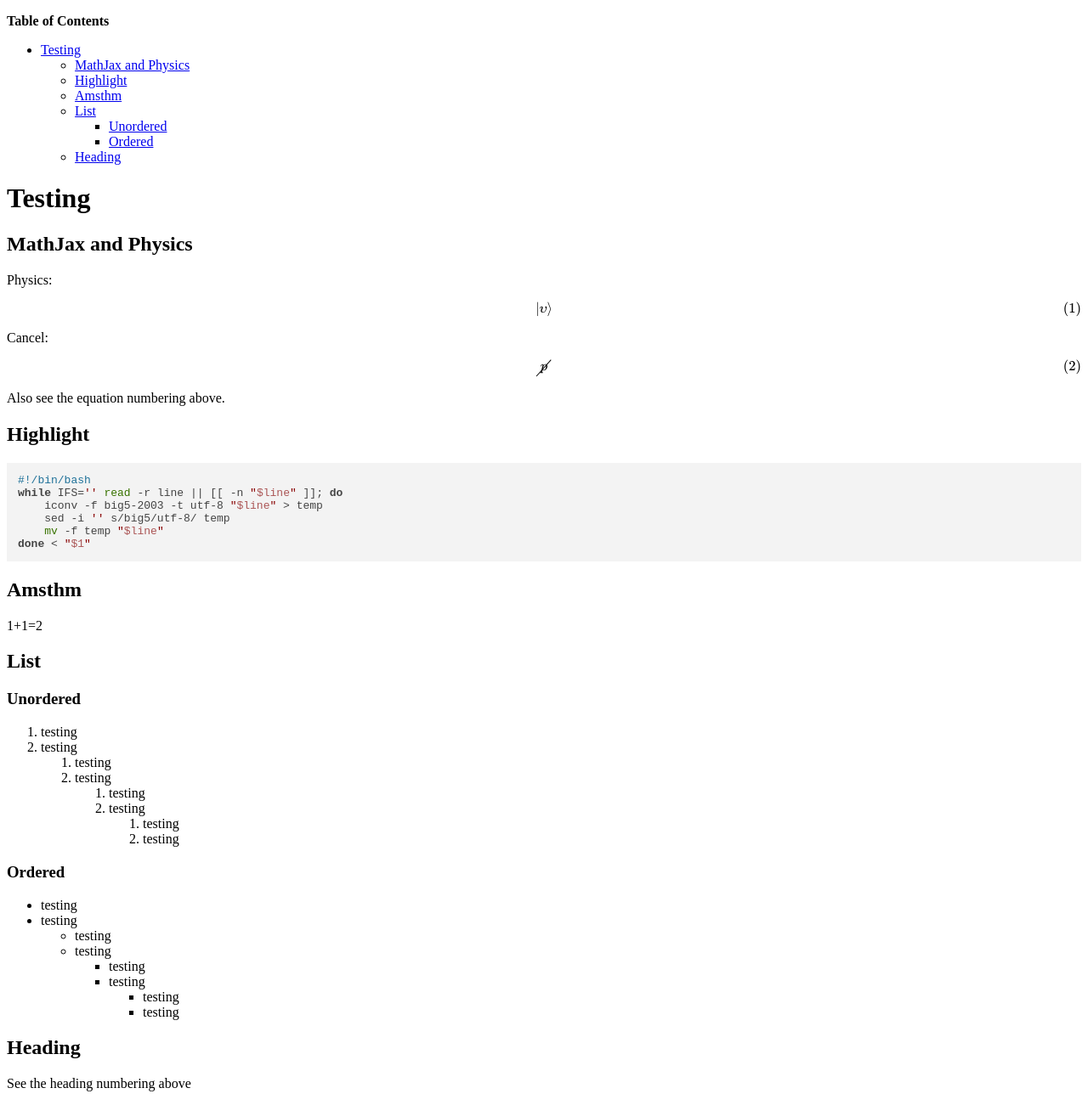
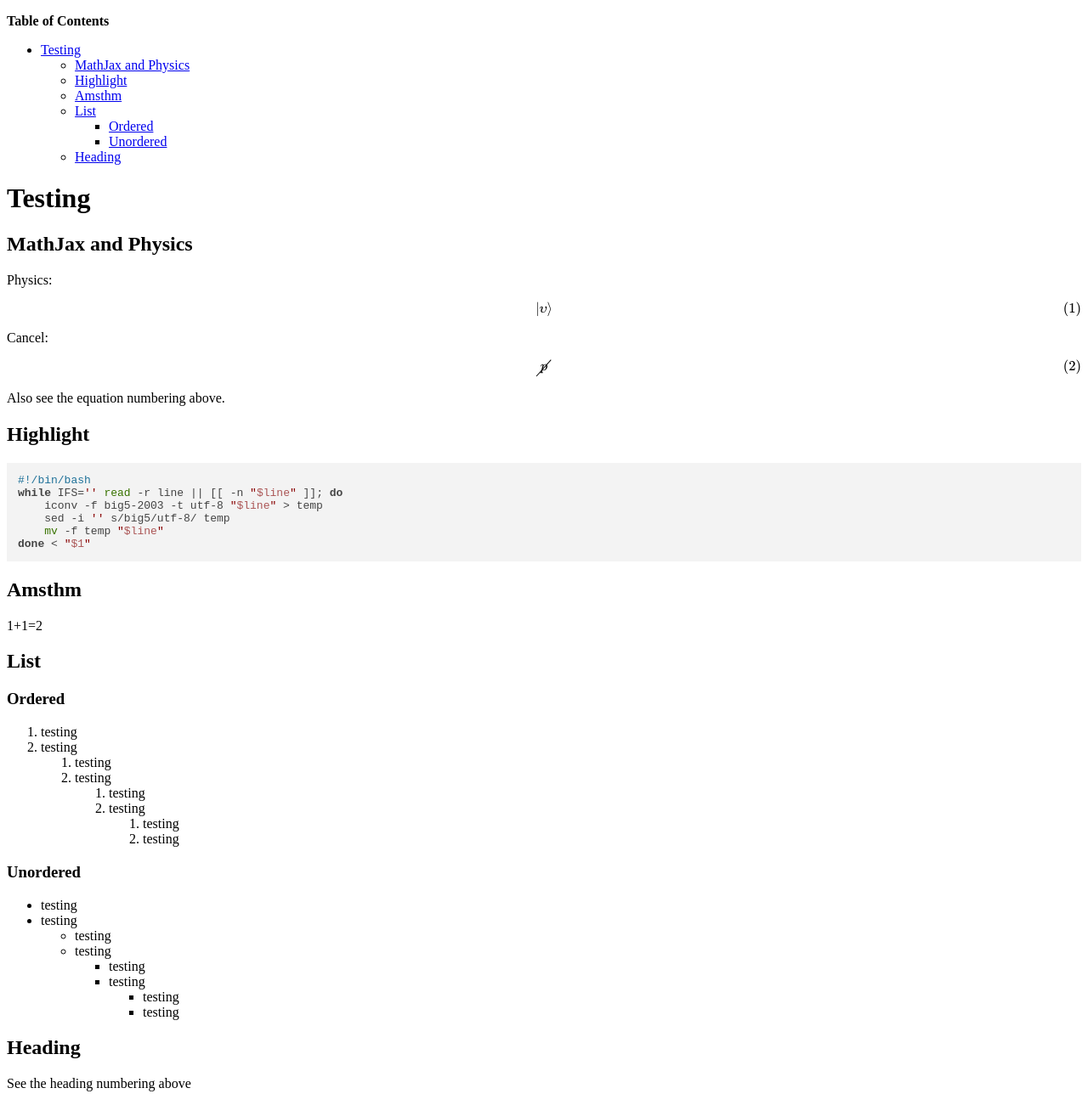
Before and after one commit to ickc/markdown-latex-css, a Jekyll site: the page built from index.html, in a window 1280 px wide. Shown: the whole page at 85% size. Built offline with Jekyll 4.4.1, drawn with Linux system fonts in a browser that asks for light colours; nearby versions of some CDN libraries; formulas are drawn with MathJax 3; some of the changed lines change nothing that is shown.

```diff
--- a/index.html
+++ b/index.html
@@ -51,8 +51,8 @@
 <li><a href="#list">List</a>
 
 <ul>
+<li><a href="#ordered">Ordered</a></li>
 <li><a href="#unordered">Unordered</a></li>
-<li><a href="#ordered">Ordered</a></li>
 </ul></li>
 <li><a href="#heading">Heading</a></li>
 </ul></li>
@@ -97,7 +97,7 @@
 
 <h2 id="list">List</h2>
 
-<h3 id="unordered">Unordered</h3>
+<h3 id="ordered">Ordered</h3>
 
 <ol>
 <li>testing</li>
@@ -119,7 +119,7 @@
 </ol></li>
 </ol>
 
-<h3 id="ordered">Ordered</h3>
+<h3 id="unordered">Unordered</h3>
 
 <ul>
 <li>testing</li>
```
Also changed, not shown: 1 other file.
